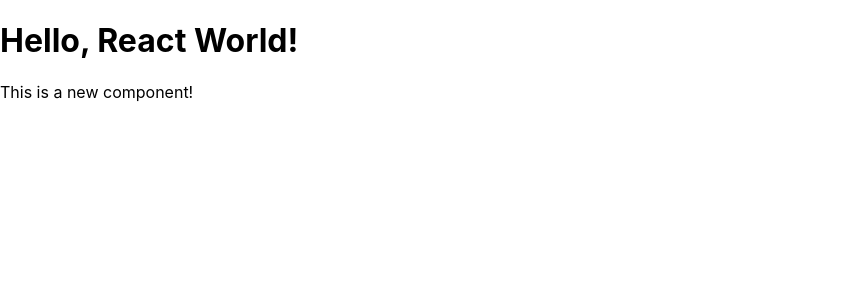
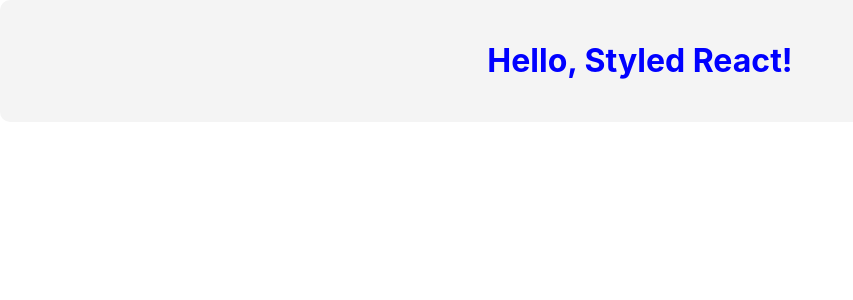
Before and after one commit to ksudarsh/my-react-app, a React (Create React App) app: page / in a window 1280 px wide. Shown: the top 300 px of the page, without its empty margins (0-853 px from the left). Built offline with nearby package versions, Linux system fonts and the light colour scheme.

Commit message:
Styled React Version 2

```diff
--- a/src/App.css
+++ b/src/App.css
@@ -1,38 +1,11 @@
-.App {
-  text-align: center;
+/* App.css */
+h1 {
+    color: blue;
+    text-align: center;
 }
 
-.App-logo {
-  height: 40vmin;
-  pointer-events: none;
+.container {
+    background-color: #f4f4f4;
+    padding: 20px;
+    border-radius: 10px;
 }
-
-@media (prefers-reduced-motion: no-preference) {
-  .App-logo {
-    animation: App-logo-spin infinite 20s linear;
-  }
-}
-
-.App-header {
-  background-color: #282c34;
-  min-height: 100vh;
-  display: flex;
-  flex-direction: column;
-  align-items: center;
-  justify-content: center;
-  font-size: calc(16px + 2vmin);
-  color: white;
-}
-
-.App-link {
-  color: #61dafb;
-}
-
-@keyframes App-logo-spin {
-  from {
-    transform: rotate(0deg);
-  }
-  to {
-    transform: rotate(360deg);
-  }
-}
--- a/src/App.js
+++ b/src/App.js
@@ -1,10 +1,9 @@
-import MyComponent from './MyComponent';
+import './App.css';
 
 function App() {
     return (
-        <div>
-            <h1>Hello, React World!</h1>
-            <MyComponent />
+        <div className="container">
+            <h1>Hello, Styled React!</h1>
         </div>
     );
 }
```
